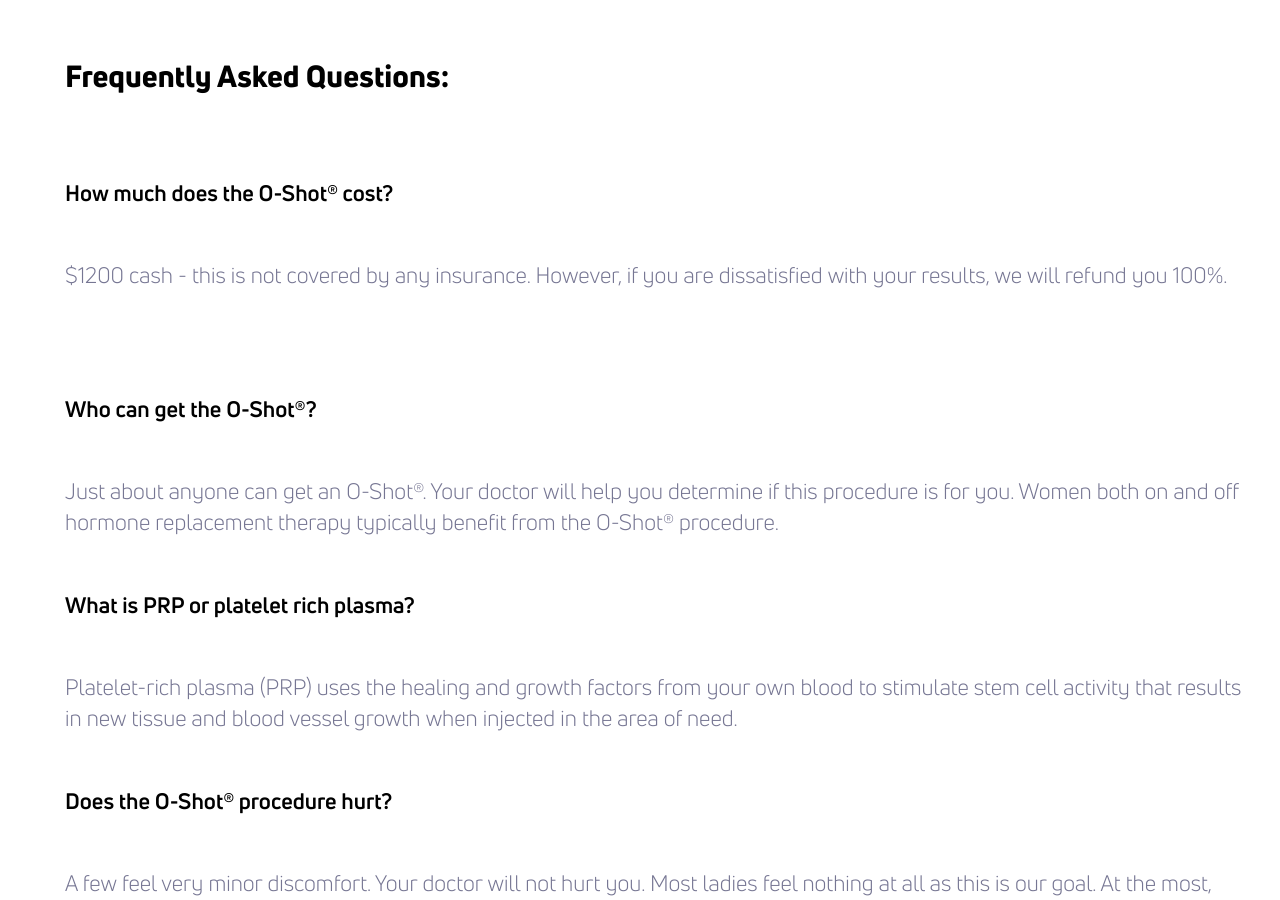
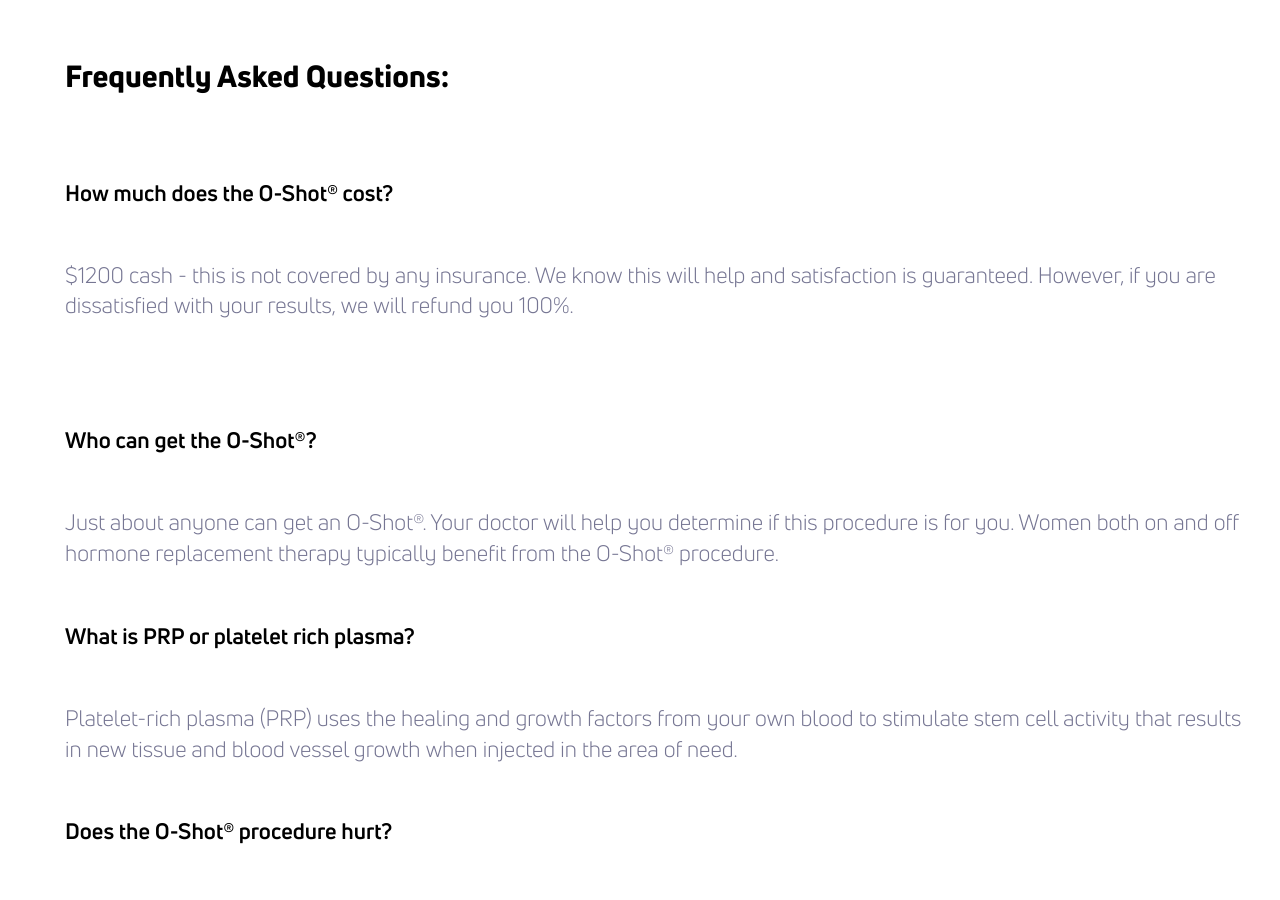
Before and after one commit to theneverwoods/gerstenberg.clinic, a Jekyll site: the page built from services/o-shot.html, in a window 1280 px wide and 900 px high, scrolled down 2488 px. Built offline with Jekyll 4.4.1, drawn with Linux system fonts in a browser that asks for light colours; comment, search, counter and statistics services are not loaded.

Commit message:
Update o-shot.html

```diff
--- a/services/o-shot.html
+++ b/services/o-shot.html
@@ -110,7 +110,7 @@ redirect_from: /oshot
 	<div class="two-thirds bottom">
         <h2 style="margin-top: 30px">Frequently Asked Questions:</h2>
 		<h3 class="bottom">How much does the O-Shot® cost?<h3>
-			<p>$1200 cash - this is not covered by any insurance. However, if you are dissatisfied with your results, we will refund you 100%.</p>
+		<p>$1200 cash - this is not covered by any insurance. We know this will help and satisfaction is guaranteed. However, if you are dissatisfied with your results, we will refund you 100%.</p>
 		<h3 class="bottom">Who can get the O-Shot®?</h3>
 		<p>Just about anyone can get an O-Shot®. Your doctor will help you determine if this procedure is for you.  Women both on and off hormone replacement therapy typically benefit from the O-Shot® procedure.
 		</p>
```
